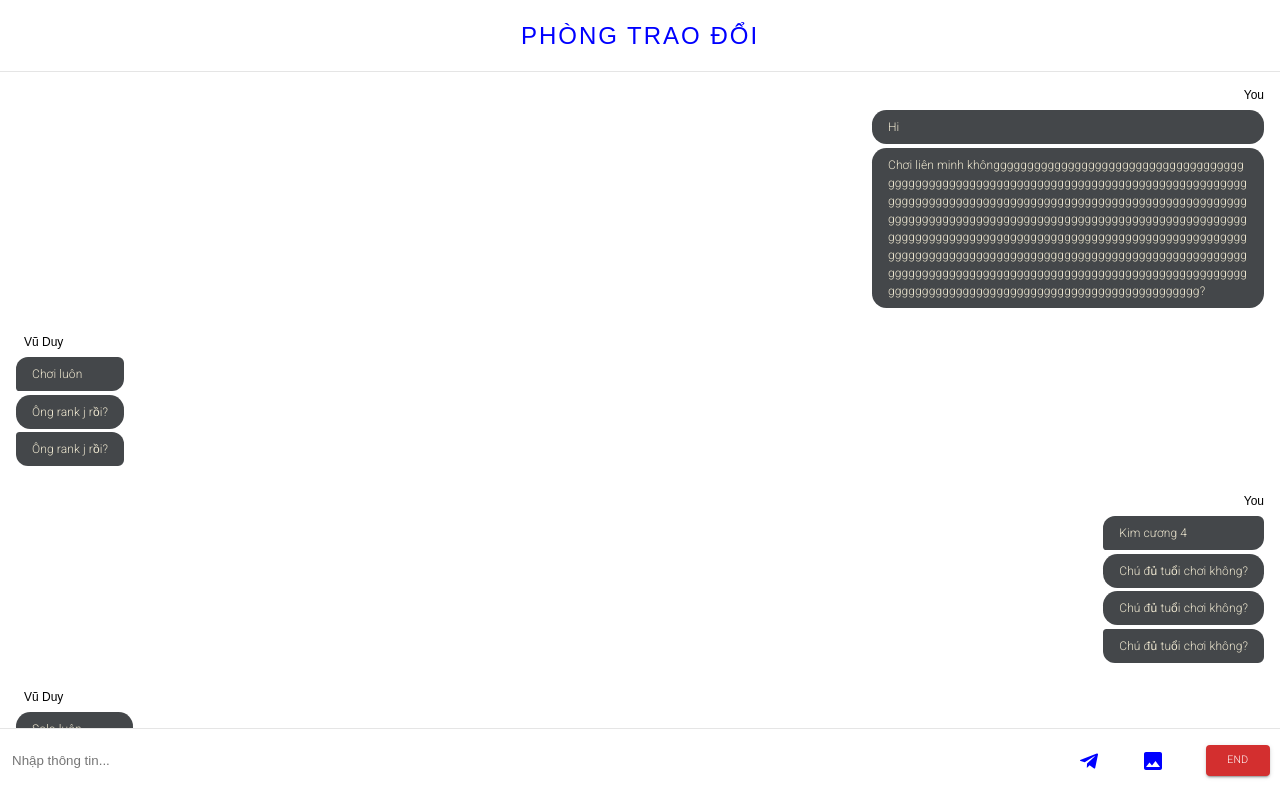
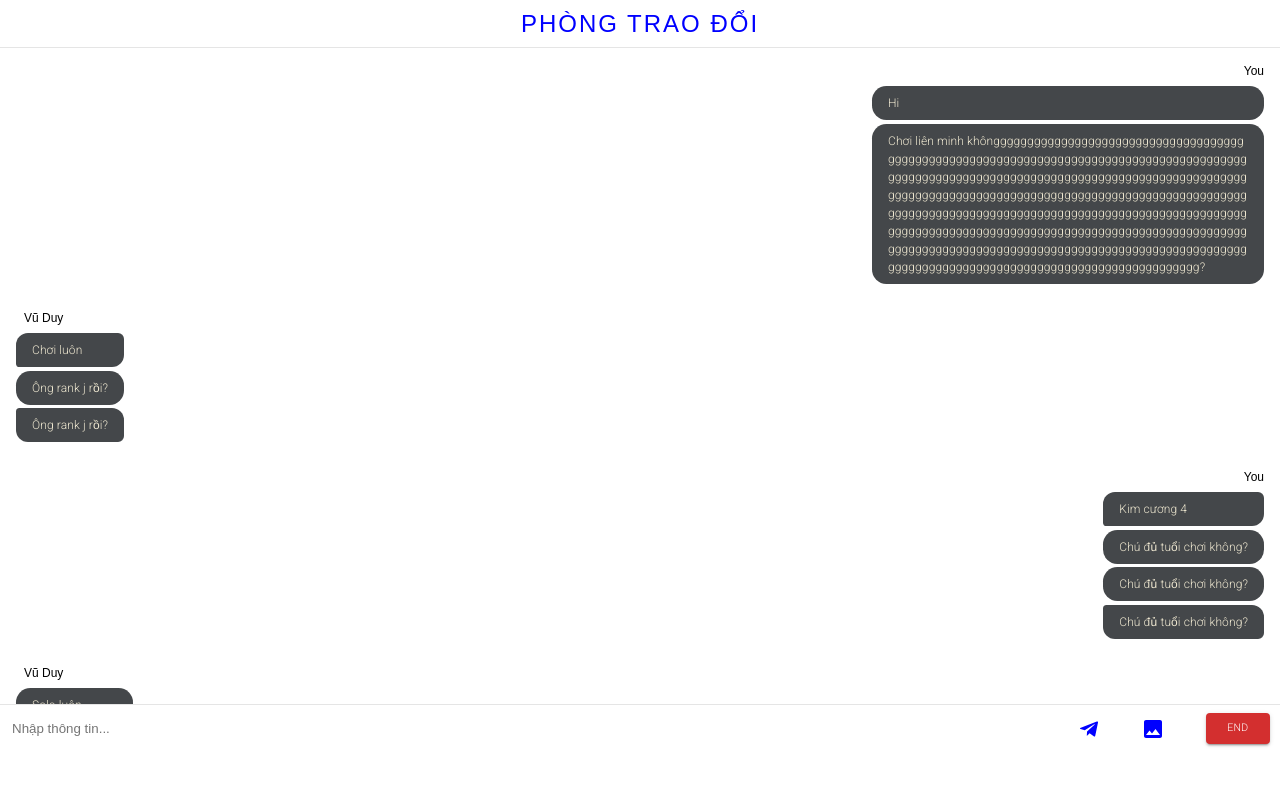
Before and after one commit to nguyenquangtho6868/funix_app, a React (Create React App) app: page /chat-room in a window 1280 px wide. Built offline with nearby package versions, Linux system fonts and the light colour scheme; a web font is replaced by a local one.

Commit message:
Update chatRoom.css

```diff
--- a/src/Components/chatRoom/chatRoom.css
+++ b/src/Components/chatRoom/chatRoom.css
@@ -9,7 +9,7 @@
 }
 
 .chat-right-title {
-    height: 9vh;
+    height: 6vh;
     letter-spacing: 2px;
     color: blue;
     line-height: 4rem;
@@ -63,7 +63,7 @@
 
 .message-input {
     display: flex;
-    height: 8vh;
+    height: 6vh;
     border-top: 1px solid rgba(0, 0, 0, 0.1);
 }
 
```
